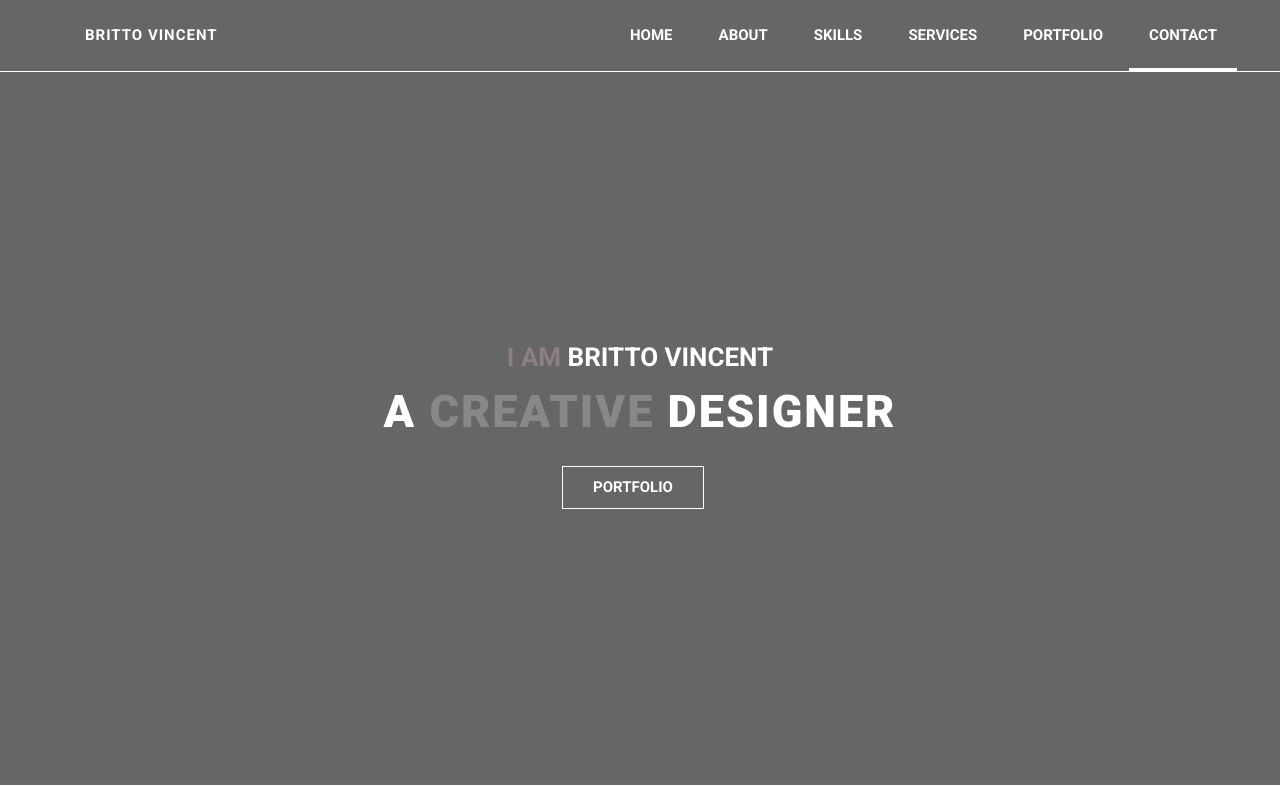
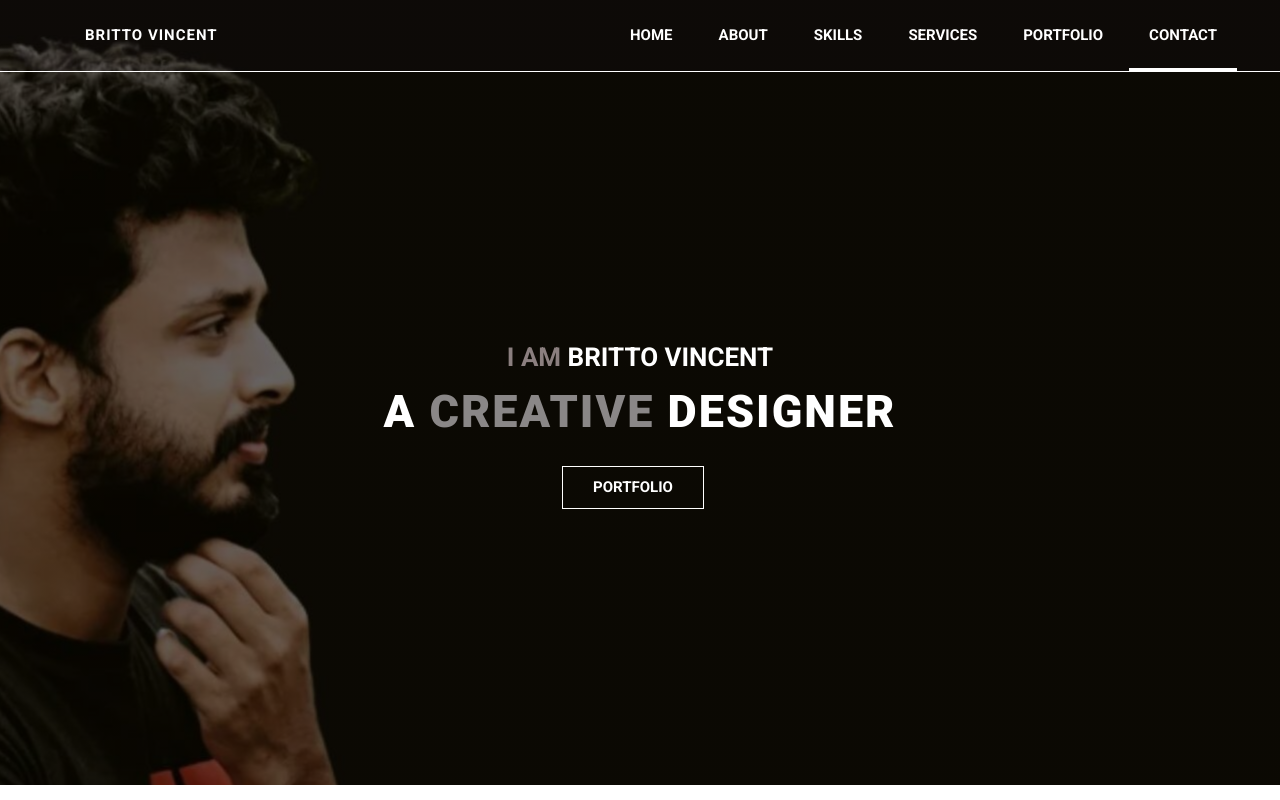
Before and after one commit to brittovincent111/personal-portfolio, a plain HTML site: page index.html in a window 1280 px wide. Shown: the top 800 px of the page. Drawn offline with Linux system fonts and the light colour scheme; the site is published under a folder, as on GitHub Pages, so addresses that start at the root find nothing.

Commit message:
Update style.css

```diff
--- a/css/style.css
+++ b/css/style.css
@@ -217,7 +217,7 @@ body {
 .banner {
     background-size: contain;
     height: 100%;
-    background: linear-gradient(to bottom, rgba(0, 0, 0, 0.6), rgba(0, 0, 0, 0.6)), url("/image/Untitled\ design\ \(1\)\ \(3\).jpg") center no-repeat;
+    background: linear-gradient(to bottom, rgba(0, 0, 0, 0.6), rgba(0, 0, 0, 0.6)), url("../image/Untitled\ design\ \(1\)\ \(3\).jpg") center no-repeat;
     position: relative;
 }
 
```
